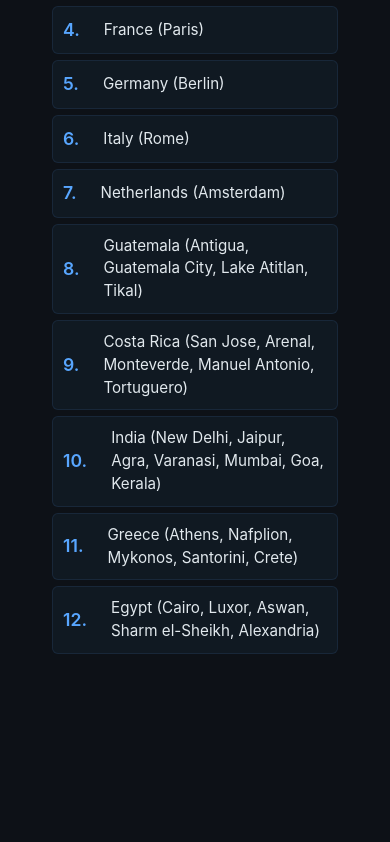
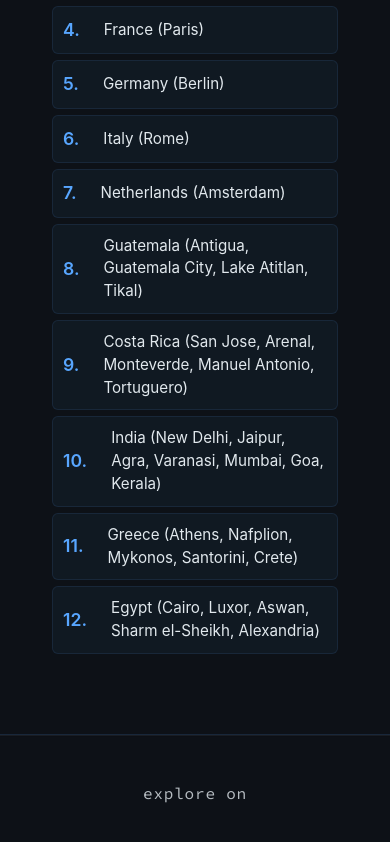
Before and after one commit to oldmill1/oldmill1, a plain HTML site: page index.html in a window 390 px wide. Shown: the part 2147-2989 px from the top of the page. Before the commit the page ends 2889 px from the top, so only its background shows below. Drawn offline with nearby package versions, Linux system fonts and the light colour scheme; a web font is replaced by a local one.

Commit message:
feat(styles): add new footer styles to improve aesthetics Implemented styles for the footer element and updated the index.html to include the new footer layout. Changes enhance the overall visual appearance and ensure responsive design adjustments.

```diff
--- a/assets/styles.css
+++ b/assets/styles.css
@@ -512,3 +512,65 @@
                 align-self: flex-start;
             }
         }
+
+
+
+        /* Clean Footer Styles */
+        .site-footer {
+            margin-top: 4rem;
+            width: 100vw;
+            margin-left: calc(-50vw + 50%);
+            padding: 4rem 0 0 0;
+            background: transparent;
+            position: relative;
+        }
+
+        .site-footer::before {
+            content: '';
+            position: absolute;
+            top: 0;
+            left: 0;
+            right: 0;
+            height: 1px;
+            background: rgba(88, 166, 255, 0.15);
+            box-shadow:
+                0 1px 0 rgba(255, 255, 255, 0.05),
+                0 2px 0 rgba(0, 0, 0, 0.1);
+        }
+
+        .footer-content {
+            display: flex;
+            justify-content: center;
+            align-items: center;
+            max-width: 900px;
+            margin: 0 auto;
+            padding: 0 2rem 4rem 2rem;
+        }
+
+        .footer-text {
+            font-family: 'Source Code Pro', monospace;
+            font-size: 1.1rem;
+            font-weight: 400;
+            color: #e1e8ed;
+            letter-spacing: 1px;
+            text-align: center;
+            line-height: 1.4;
+            opacity: 0.8;
+        }
+
+        /* Responsive footer */
+        @media (max-width: 768px) {
+            .site-footer {
+                margin-top: 3rem;
+                padding: 3rem 0 0 0;
+            }
+
+            .footer-content {
+                padding: 0 1rem 3rem 1rem;
+            }
+
+            .footer-text {
+                font-size: 1rem;
+                letter-spacing: 0.8px;
+            }
+        }
--- a/index.html
+++ b/index.html
@@ -101,5 +101,10 @@
 </section>
 </section>
 
+    <footer class="site-footer">
+        <div class="footer-content">
+            <span class="footer-text">explore on</span>
+        </div>
+    </footer>
 </body>
 </html>
```
